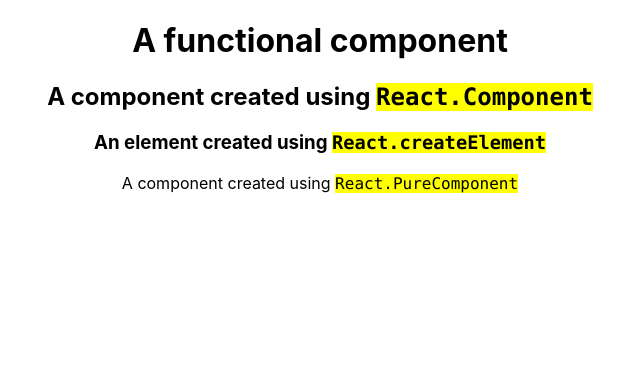
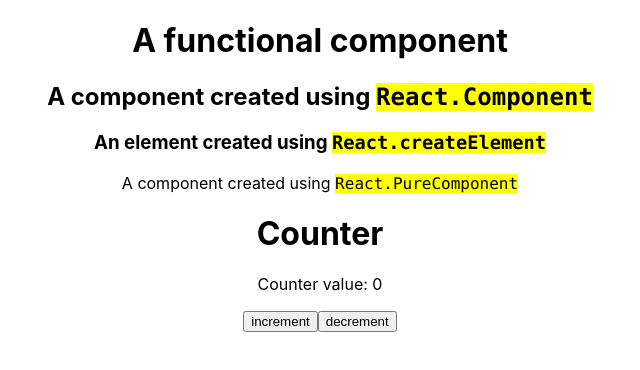
Before and after one commit to olehhladkov/reactjs-gmp, a React (Create React App) app: page / in a window 1280 px wide. Shown: the top 370 px of the page, without its empty margins (320-960 px from the left). Built offline with nearby package versions, Linux system fonts and the light colour scheme.

Commit message:
Add counter component

```diff
--- a/src/App.js
+++ b/src/App.js
@@ -1,10 +1,12 @@
 import './App.css';
 import ComponentsList from './components/ComponentsList.js';
+import Counter from './components/Counter.js';
 
 function App() {
   return (
     <div className="App">
       <ComponentsList />
+      <Counter />
     </div>
   );
 }
--- /dev/null
+++ b/src/components/Counter.js
@@ -0,0 +1,31 @@
+import { useState } from 'react';
+
+function Counter() {
+  const [value, setValue] = useState(0);
+
+  const increment = () => {
+    return setValue(value + 1);
+  };
+
+  const decrement = () => {
+    return setValue(value - 1);
+  };
+
+  return (
+    <div>
+      <h1>Counter</h1>
+
+      <p>Counter value: {value}</p>
+
+      <button type="button" onClick={increment}>
+        increment
+      </button>
+
+      <button type="button" onClick={decrement}>
+        decrement
+      </button>
+    </div>
+  );
+}
+
+export default Counter;
```
